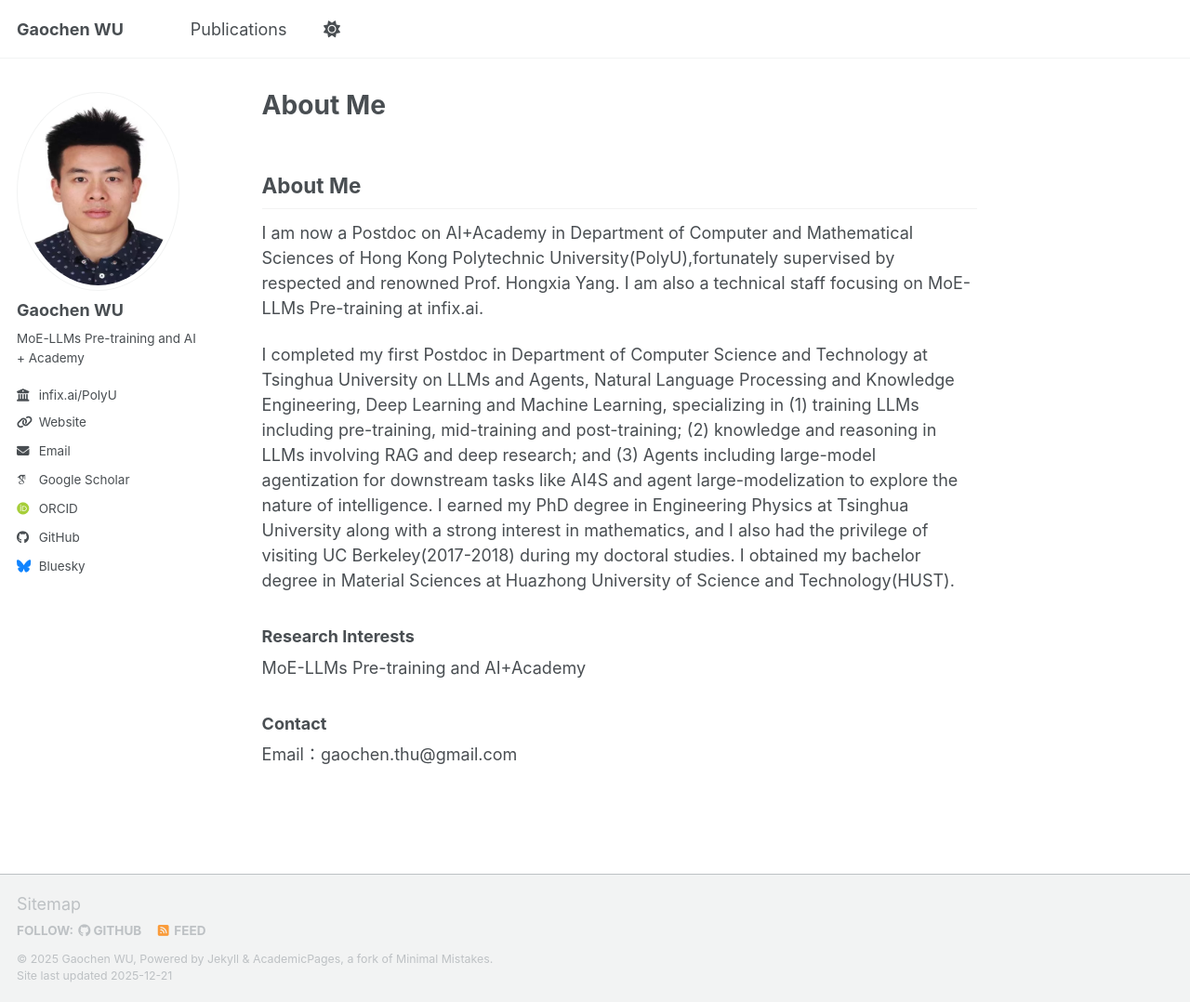
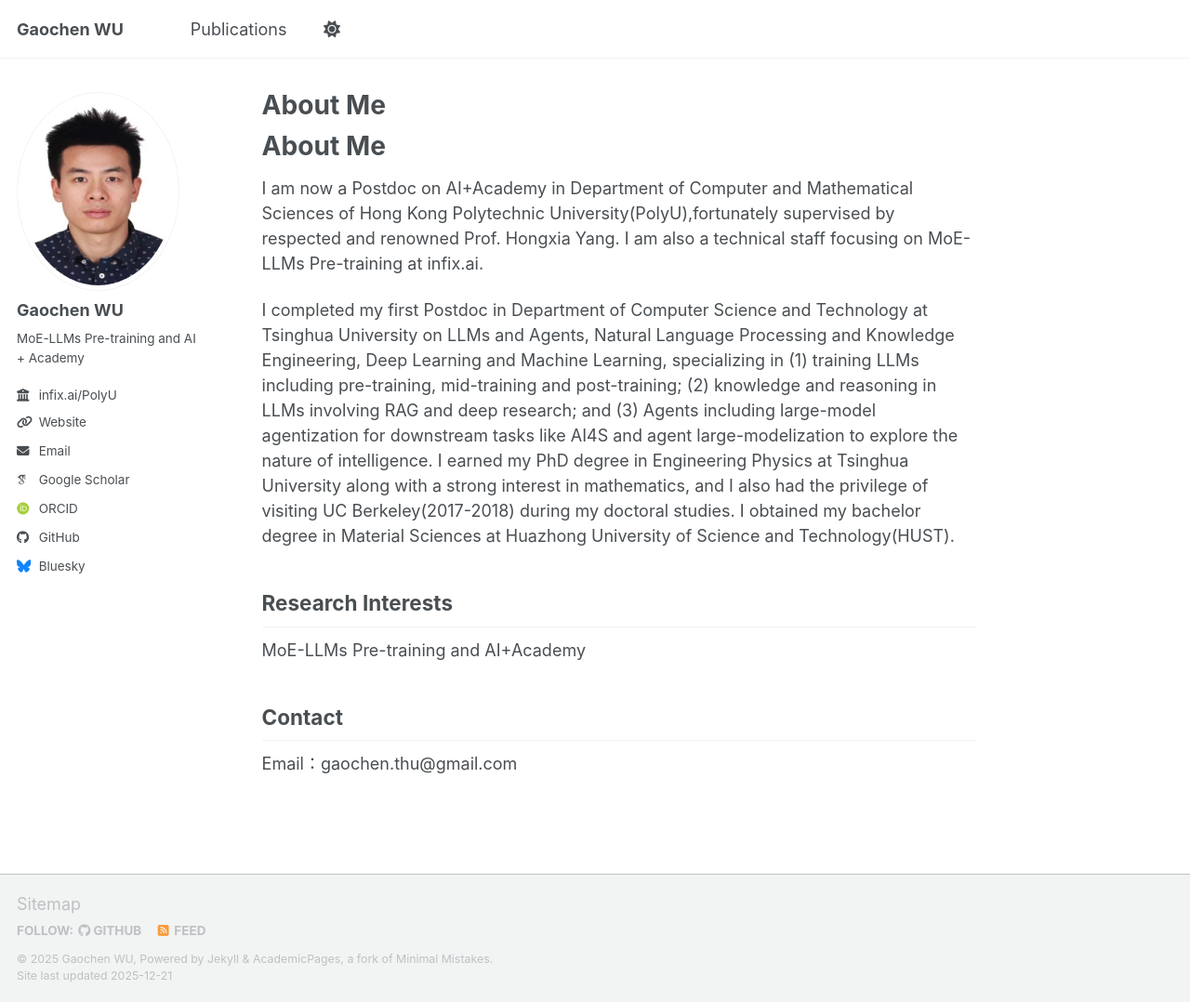
Before and after one commit to wgc20/wgc20.github.io, a Jekyll site: the page built from _pages/about.md, in a window 1280 px wide and 1078 px high. Shown: the whole window at 93% size. Built offline with Jekyll 4.4.1, drawn with Linux system fonts in a browser that asks for light colours; some web fonts are replaced; a script bundle is joined from its source files by our own code; library files that are not in the unit come from our copies; our own code applies the rules of GitHub Pages for plain Markdown files.

```diff
--- a/_pages/about.md
+++ b/_pages/about.md
@@ -7,16 +7,16 @@ redirect_from:
   - /about.html
 ---
 
-## About Me
+# About Me
 
 I am now a Postdoc on AI+Academy in Department of Computer and Mathematical Sciences of Hong Kong Polytechnic University(PolyU),fortunately supervised by respected and renowned Prof. Hongxia Yang. I am also a technical staff focusing on MoE-LLMs Pre-training at infix.ai.
 
 I completed my first Postdoc in Department of Computer Science and Technology at Tsinghua University on LLMs and Agents, Natural Language Processing and Knowledge Engineering, Deep Learning and Machine Learning, specializing in (1) training LLMs including pre-training, mid-training and post-training; (2) knowledge and reasoning in LLMs involving RAG and deep research; and (3) Agents including large-model agentization for downstream tasks like AI4S and agent large-modelization to explore the nature of intelligence. I earned my PhD degree in Engineering Physics at Tsinghua University along with a strong interest in mathematics, and I also had the privilege of visiting UC Berkeley(2017-2018) during my doctoral studies. I obtained my bachelor degree in Material Sciences at Huazhong University of Science and Technology(HUST).
 
-### Research Interests
+## Research Interests
 
 MoE-LLMs Pre-training and AI+Academy
 
-### Contact
+## Contact
 
 Email：gaochen.thu@gmail.com
```
